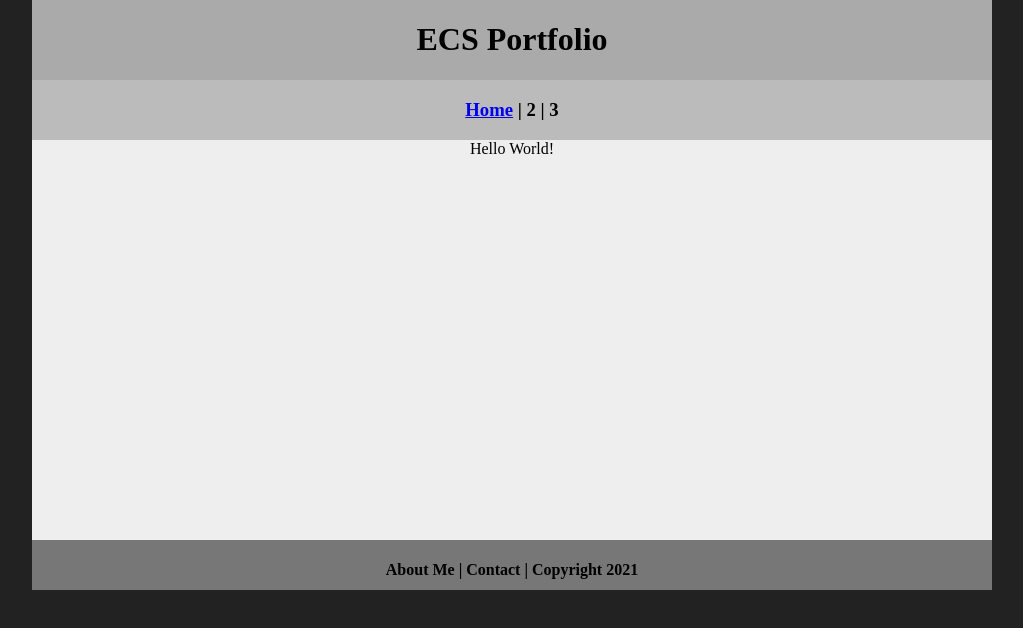
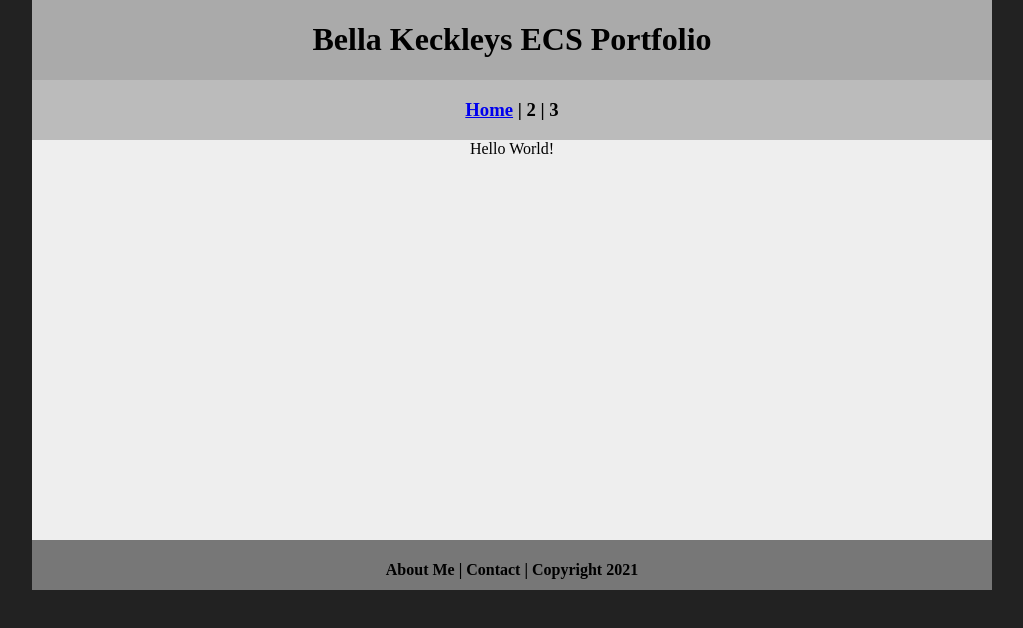
Before and after one commit to Bellakay23456/ecsportfolio20253b, a plain HTML site: page index.html in a window 1280 px wide. Shown: the whole page, without its empty margins (128-1151 px from the left). Drawn offline with Linux system fonts and the light colour scheme.

Commit message:
Update index.html

```diff
--- a/index.html
+++ b/index.html
@@ -3,13 +3,13 @@
 <head>
 	<!-- This is a comment! Text here will be ignored by the browser. -->
 	<meta charset="UTF-8">
-	<title>My Portfolio</title>
+	<title> Bella Keckleys ECS Portfolio </title>
 	<link href="myCSS.css" rel="stylesheet" type="text/css">
 </head>
 <body>
 <div class="container">
   <div class="header">
-  	<h1>ECS Portfolio</h1>
+  	<h1>Bella Keckleys ECS Portfolio</h1>
   </div>
   <div class="nav">
     <h3><a href="index.html">Home</a> | 2 | 3</h3>
```
